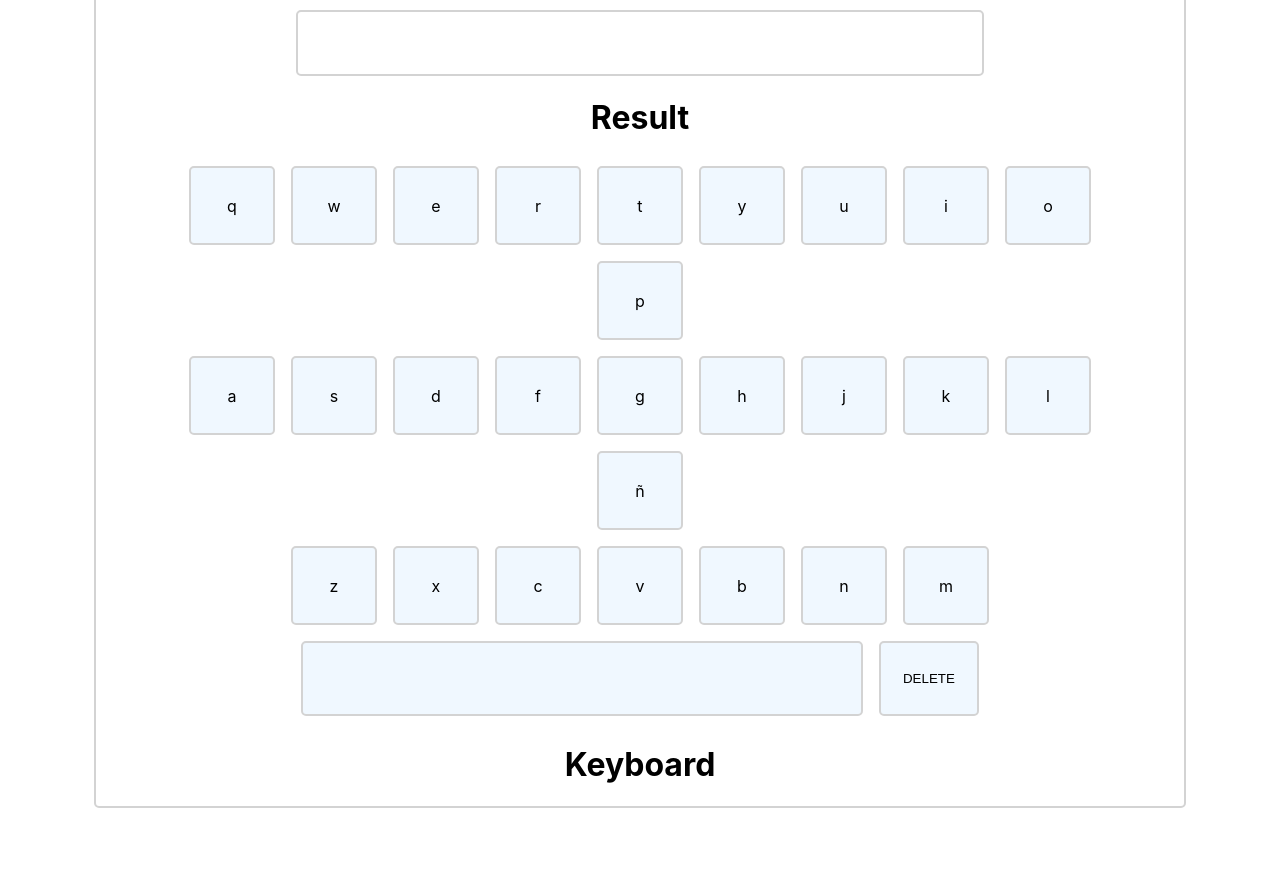
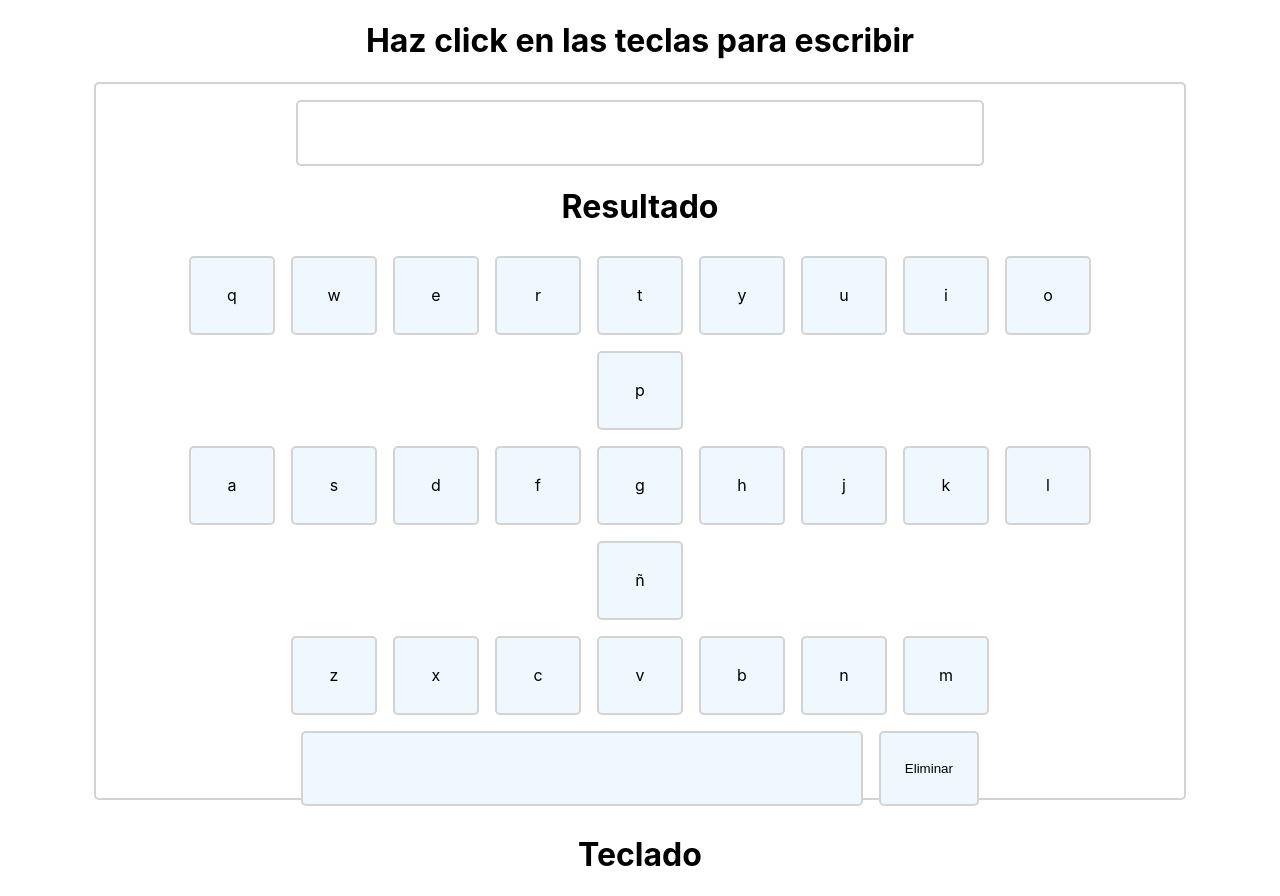
Before and after one commit to bram2507/keyboard, a React (Create React App) app: page / in a window 1280 px wide. Before the commit the page ends 808 px from the top, so only its background shows below. Built offline with nearby package versions, Linux system fonts and the light colour scheme.

Commit message:
refc: refactor spacekey button and delete key button

```diff
--- a/src/componets/Buttons/key.js
+++ b/src/componets/Buttons/key.js
@@ -132,6 +132,39 @@ const thirdRowPrint = (setClass3, classKey3, getInputText) => {
     </div>
   );
 };
+const spaceKey = (spaceBarClass, getInputText, setSpaceBarClass) => {
+  return (
+    <button
+      onClick={() => {
+        getInputText(" ");
+        setSpaceBarClass("keyboard_container__item__action--spacebar__active");
+        setTimeout(() => {
+          setSpaceBarClass(
+            "keyboard_container__item__action--spacebar__inactive"
+          );
+        }, 100);
+      }}
+      className={spaceBarClass}
+    ></button>
+  );
+};
+
+const deleteKey = (deleteClass, getInputText, setDeleteClass) => {
+  return (
+    <button
+      onClick={() => {
+        getInputText("backspace");
+        setDeleteClass("keyboard_container__item__action--delete__active");
+        setTimeout(() => {
+          setDeleteClass("keyboard_container__item__action--delete__inactive");
+        }, 100);
+      }}
+      className={deleteClass}
+    >
+      Eliminar
+    </button>
+  );
+};
 
 const fourRowPrint = (
   deleteClass,
@@ -143,39 +176,14 @@ const fourRowPrint = (
   return (
     <div className="keyboard_container__item">
       <div className="keyboard_container__item__action">
-        <button
-          onClick={() => {
-            getInputText(" ");
-            setSpaceBarClass(
-              "keyboard_container__item__action--spacebar__active"
-            );
-            setTimeout(() => {
-              setSpaceBarClass(
-                "keyboard_container__item__action--spacebar__inactive"
-              );
-            }, 100);
-          }}
-          className={spaceBarClass}
-        ></button>
-        <button
-          onClick={() => {
-            getInputText("backspace");
-            setDeleteClass("keyboard_container__item__action--delete__active");
-            setTimeout(() => {
-              setDeleteClass(
-                "keyboard_container__item__action--delete__inactive"
-              );
-            }, 100);
-          }}
-          className={deleteClass}
-        >
-          <span>DELETE</span>
-        </button>
+        {spaceKey(spaceBarClass, getInputText, setSpaceBarClass)}
+        {deleteKey(deleteClass, getInputText, setDeleteClass)}
       </div>
     </div>
   );
 };
 
+//Component
 export const Key = (getInputText) => {
   //States
   const [classKey, setClass] = useState(firstRowClass);
--- a/src/componets/Keyboard/KeyboardCSS.module.css
+++ b/src/componets/Keyboard/KeyboardCSS.module.css
@@ -1,3 +1,12 @@
+.main_content{
+   display: flex;
+  justify-content: center;
+  align-items: center;
+  width: 100%;
+  height:100vh;
+  flex-direction: column;
+}
+
 .result_container {
   display: flex;
   justify-content: center;
@@ -6,6 +15,14 @@
   width: 100%;
   height: auto;
 
+}
+
+.title{
+  display: flex;
+  justify-content: center;
+  align-items: center;
+  width: 100%;
+  height: auto;
 }
 
 .result_contanier__value {
--- a/src/componets/Keyboard/keyboard.js
+++ b/src/componets/Keyboard/keyboard.js
@@ -8,7 +8,7 @@ const result = (inputText) => {
   return (
     <div className={keyboardCSS.result_container}>
       <div className={keyboardCSS.result_contanier__value}>{inputText}</div>
-      <h1>Result</h1>
+      <h1>Resultado</h1>
     </div>
   );
 };
@@ -17,11 +17,12 @@ const keyboard = (getInputText) => {
   return (
     <div className={keyboardCSS.keyboard_contanier}>
       {Key(getInputText)}
-      <h1>Keyboard</h1>
+      <h1>Teclado</h1>
     </div>
   );
 };
 
+//Component
 export const Keyboard = () => {
   // let pressResult = "";
   const [inputText, updateInputText] = useState("");
@@ -39,9 +40,14 @@ export const Keyboard = () => {
   };
 
   return (
-    <div className={keyboardCSS.keyboard}>
-      {result(inputText)}
-      {keyboard(getInputText)}
+    <div className={keyboardCSS.main_content}>
+      <div className={keyboardCSS.title}>
+        <h1>Haz click en las teclas para escribir</h1>
+      </div>
+      <div className={keyboardCSS.keyboard}>
+        {result(inputText)}
+        {keyboard(getInputText)}
+      </div>
     </div>
   );
 };
--- a/src/componets/Result/result.js
+++ /dev/null
@@ -1,12 +0,0 @@
-/*
-  Abraham de los Santos Alvarez Gomez
-  M4P08_Abraham_Alvarez_Gomez
-  79257294F
-  Tokyo School
-*/
-
-import React from "react";
-
-export const result = () => {
-  return <h2>Result</h2>;
-};
--- a/src/componets/Result/result.module.css
+++ /dev/null
@@ -1,6 +0,0 @@
-/*
-  Abraham de los Santos Alvarez Gomez
-  M4P08_Abraham_Alvarez_Gomez
-  79257294F
-  Tokyo School
-*/
```
Also changed, not shown: src/App.css (+1 -6 lines), src/App.js (+0 -8 lines), src/index.css (+1 -6 lines), src/index.js (+0 -7 lines).
